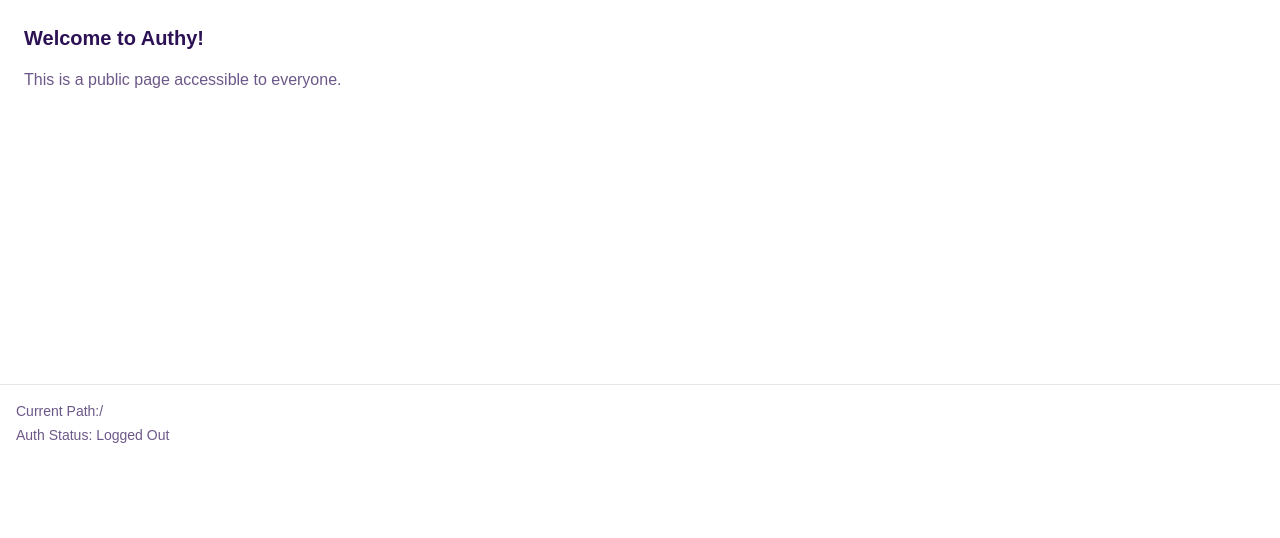
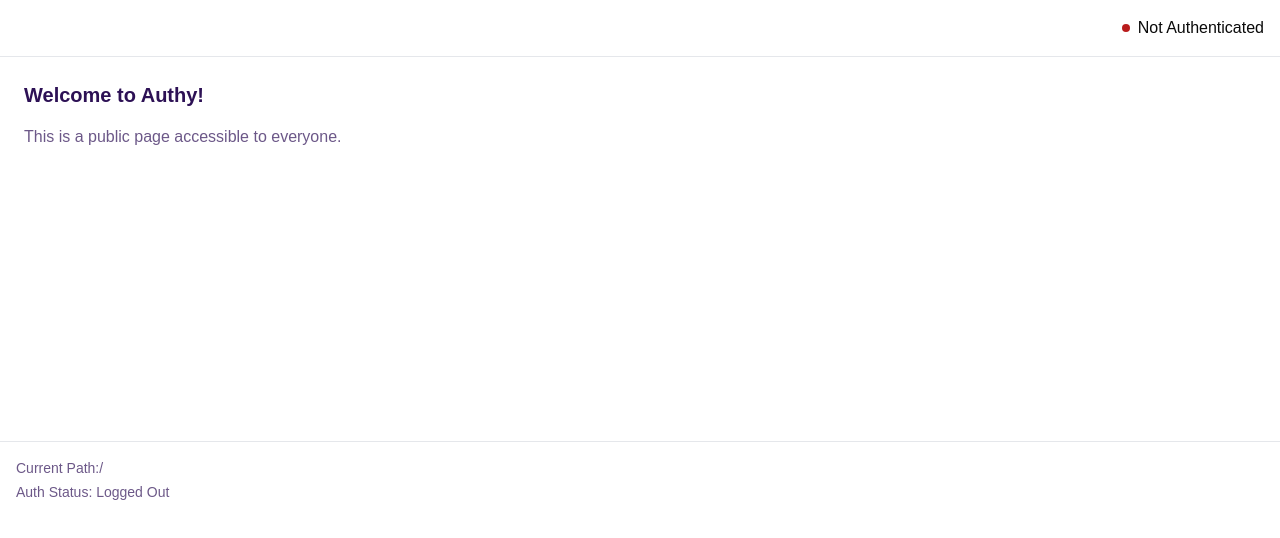
Before and after one commit to kulkarniankita/authy-system, a Next.js app: page / in a window 1280 px wide. Shown: the top 538 px of the page. Built offline with nearby package versions, Linux system fonts and the light colour scheme; no server answers.

Commit message:
Header component with Not Authenticated and Authenticated status

```diff
--- a/app/layout.tsx
+++ b/app/layout.tsx
@@ -1,21 +1,22 @@
-import type { Metadata } from "next";
-import localFont from "next/font/local";
-import "./globals.css";
+import type { Metadata } from 'next';
+import localFont from 'next/font/local';
+import './globals.css';
+import Header from '@/components/header';
 
 const geistSans = localFont({
-  src: "./fonts/GeistVF.woff",
-  variable: "--font-geist-sans",
-  weight: "100 900",
+  src: './fonts/GeistVF.woff',
+  variable: '--font-geist-sans',
+  weight: '100 900',
 });
 const geistMono = localFont({
-  src: "./fonts/GeistMonoVF.woff",
-  variable: "--font-geist-mono",
-  weight: "100 900",
+  src: './fonts/GeistMonoVF.woff',
+  variable: '--font-geist-mono',
+  weight: '100 900',
 });
 
 export const metadata: Metadata = {
-  title: "Create Next App",
-  description: "Generated by create next app",
+  title: 'Create Next App',
+  description: 'Generated by create next app',
 };
 
 export default function RootLayout({
@@ -28,6 +29,8 @@
       <body
         className={`${geistSans.variable} ${geistMono.variable} antialiased`}
       >
+        <Header />
+
         {children}
       </body>
     </html>
--- /dev/null
+++ b/components/header.tsx
@@ -0,0 +1,23 @@
+import { auth } from '@/auth';
+import { cn } from '@/lib/utils';
+
+export default async function Header() {
+  const session = await auth();
+
+  return (
+    <div className="bg-white p-4 border-b border-gray-200 dark:border-gray-800 w-full">
+      <div className="flex items-center justify-between max-w-7xl mx-auto">
+        <div className="flex gap-4"></div>
+        <div className="flex items-center gap-2">
+          <div
+            className={cn(
+              'w-2 h-2 rounded-full',
+              session ? 'bg-green-700' : 'bg-red-700'
+            )}
+          ></div>
+          <span>{session ? 'Authenticated' : 'Not Authenticated'}</span>
+        </div>
+      </div>
+    </div>
+  );
+}
```
